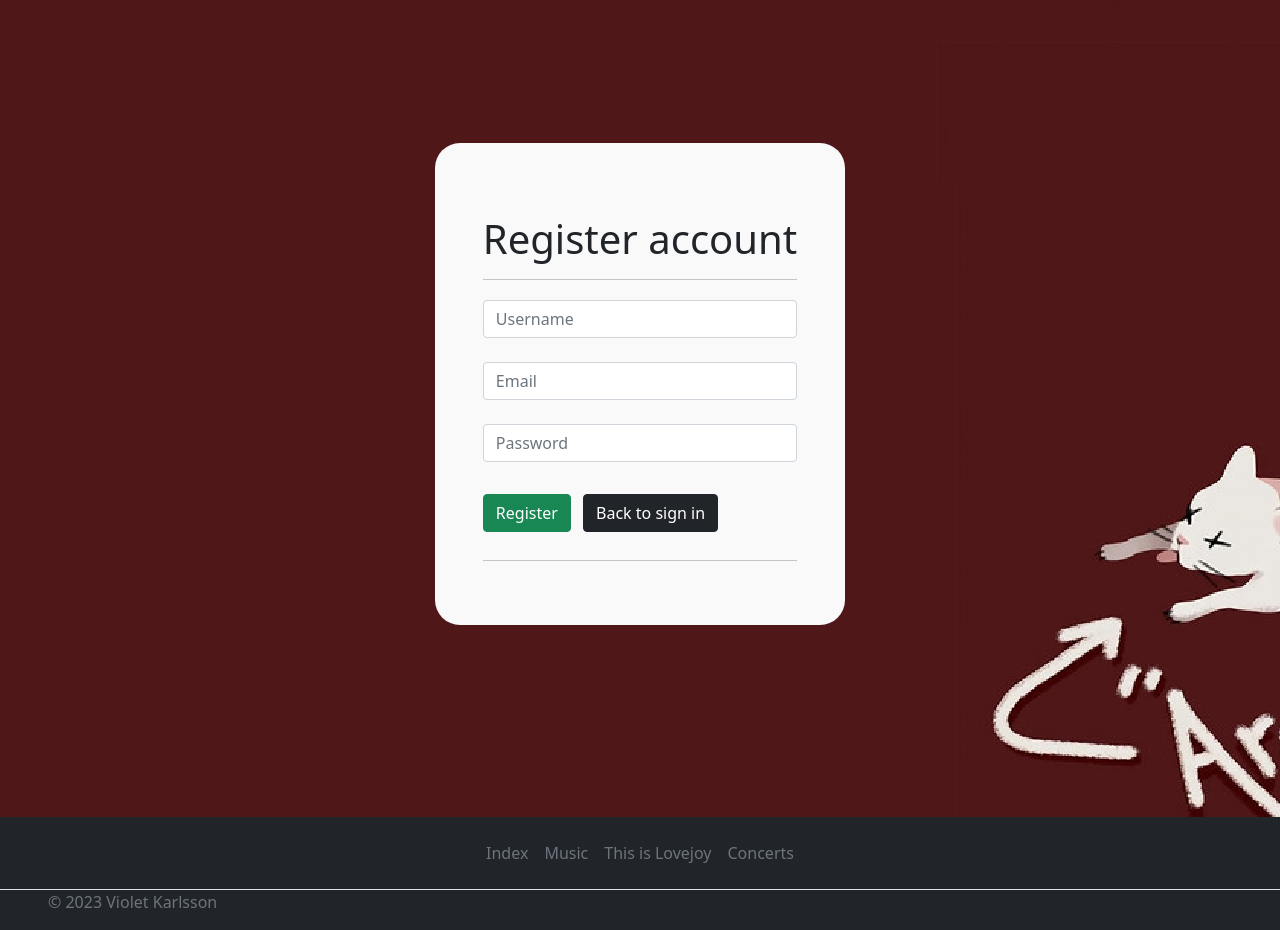
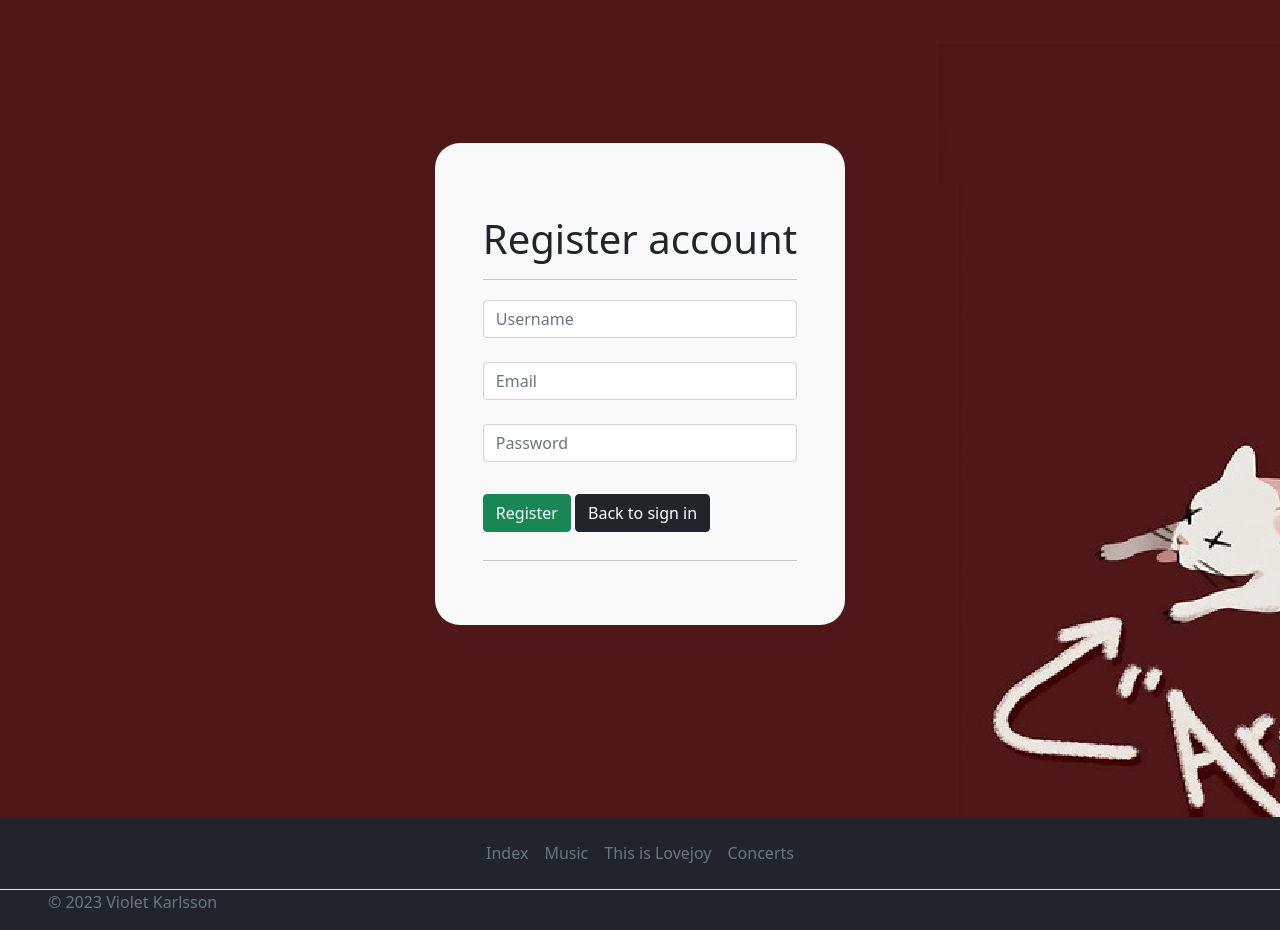
Before and after one commit to CUBE-The-Final-Shape/Lovejoy_Bandwebsite_Violet_Karlsson, a PHP site: page /register.php in a window 1280 px wide. Shown: the part 68-998 px from the top of the page. Run offline with PHP 8.4, Linux system fonts and the light colour scheme.

Commit message:
Update register.php
+ Small button change

```diff
--- a/register.php
+++ b/register.php
@@ -81,7 +81,7 @@ echo "
       <input type='mail' class='form-control' name='email' placeholder='Email' required><br>
       <input type='password' class='form-control' id='inputPassword' name='password' placeholder='Password' required><br>
       <input type='submit' class='btn btn-success' name='register' value='Register'>
-      <a href='login.php' class='btn btn-dark m-2'>Back to sign in</a><br>
+      <a href='login.php' class='btn btn-dark my-2'>Back to sign in</a><br>
     </form><hr>
   </div>
 ";
```
